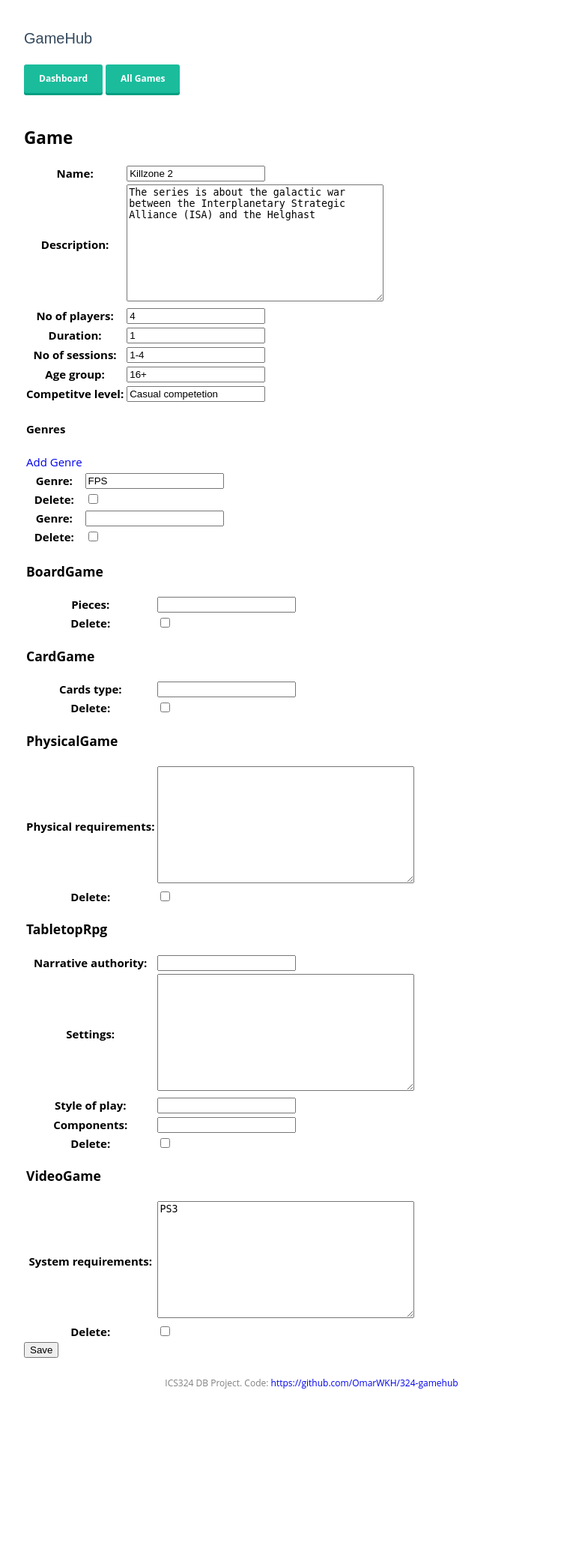
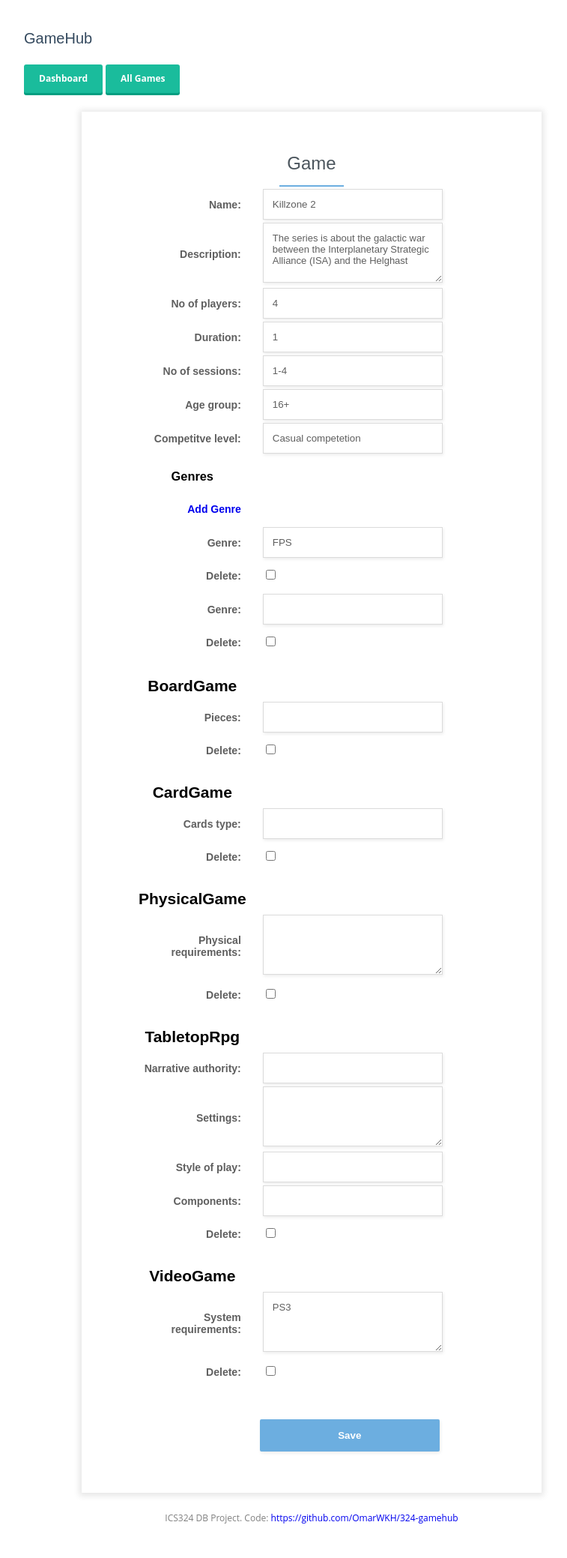
Before and after one commit to OmarWKH/324-gamehub, a Django app: a page that uses GameHub/templates/base.html in a window 1280 px wide. Shown: the whole page at 75% size, without its empty margins (224-981 px from the left). Before the commit the page ends 1852 px from the top, so only its background shows below. Run offline with Django 3.2, Linux system fonts and the light colour scheme; data comes from the database, SQL or seed files in the repository; data that the repository does not hold is empty; parts of the project's set-up code (start-up, migrations or seed data) failed here and were passed over; some libraries are stand-ins or nearby versions.

Commit message:
generalized form styles

```diff
--- a/GameHub/templates/base.html
+++ b/GameHub/templates/base.html
@@ -382,9 +382,8 @@
 				    transform: scale(1.5);
 				}
 
-
-.form-basic{
-    max-width: 640px;
+form{
+    max-width: 80%;
     margin: 0 auto;
     padding: 55px;
     box-sizing: border-box;
@@ -396,19 +395,16 @@
     text-align: center;
 }
 
-.form-basic .form-row{
+form .required,
+form tr,
+form .form-row{
     text-align: left;
     margin-bottom: 22px;
 }
 
-.form-basic .form-title-row{
-    text-align: center;
-    margin-bottom: 55px;
-}
-
 /* The form title */
 
-.form-basic h1{
+form h1{
     display: inline-block;
     box-sizing: border-box;
     color:  #4c565e;
@@ -418,7 +414,27 @@
     margin: 0;
 }
 
-.form-basic .form-row > label span{
+
+form .form-title-row{
+    text-align: center;
+    margin-bottom: 55px;
+}
+
+form h2{
+    text-align: center;
+	margin-bottom: 5px;
+	margin-top: 20px;
+}
+
+form h3,
+form .form-subtitle-row{
+	text-align: center;
+	margin-bottom: 10px;
+	margin-top: 15px;
+}
+
+form tr label,
+form .form-row > label span{
     display: inline-block;
     box-sizing: border-box;
     color: #5F5F5F;
@@ -428,7 +444,16 @@
     padding: 12px 25px;
 }
 
-.form-basic input{
+form a {
+    display: inline-block;
+    box-sizing: border-box;
+    width: 180px;
+    text-align: right;
+    vertical-align: top;
+    padding: 12px 25px;
+}
+
+form input{
     color:  #5f5f5f;
     box-sizing: border-box;
     width: 240px;
@@ -437,17 +462,17 @@
     border: 1px solid #dbdbdb;
 }
 
-.form-basic input[type=radio],
-.form-basic input[type=checkbox]{
+form input[type=radio],
+form input[type=checkbox]{
     box-shadow: none;
     width: auto;
 }
 
-.form-basic input[type=checkbox]{
+form input[type=checkbox]{
     margin-top: 13px;
 }
 
-.form-basic select{
+form select{
     background-color: #ffffff;
     color:  #5f5f5f;
     box-sizing: border-box;
@@ -457,7 +482,7 @@
     border: 1px solid #dbdbdb;
 }
 
-.form-basic textarea{
+form textarea{
     color:  #5f5f5f;
     box-sizing: border-box;
     width: 240px;
@@ -469,26 +494,27 @@
     resize: vertical;
 }
 
-.form-basic .form-radio-buttons{
+form .form-radio-buttons{
     display: inline-block;
     vertical-align: top;
 }
 
-.form-basic .form-radio-buttons > div{
+form .form-radio-buttons > div{
     margin-top: 10px;
 }
 
-.form-basic .form-radio-buttons label span{
+form .form-radio-buttons label span{
     margin-left: 8px;
     color: #5f5f5f;
     font-weight: normal;
 }
 
-.form-basic .form-radio-buttons input{
+form .form-radio-buttons input{
     width: auto;
 }
 
-.form-basic button{
+form input[type="submit"],
+form button{
     display: block;
     border-radius: 2px;
     background-color:  #6caee0;
@@ -505,40 +531,40 @@
 
 {#@media (max-width: 600px) {#}
 {##}
-{#    .form-basic{#}
+{#    form{#}
 {#        padding: 30px;#}
 {#        max-width: 480px;#}
 {#    }#}
 
-    .form-basic .form-row{
+    form .form-row{
         max-width: 300px;
         margin: 25px auto;
         text-align: left;
     }
 
-    .form-basic .form-title-row{
+    form .form-title-row{
         margin-bottom: 50px;
     }
 
-    .form-basic .form-row > label span{
+    form .form-row > label span{
         display: block;
         text-align: left;
         padding: 0 0 15px;
     }
 
-    .form-basic select{
+    form select{
         width: 240px;
     }
 
-    .form-basic input[type=checkbox]{
+    form input[type=checkbox]{
         margin-top:0;
     }
 
-    .form-basic .form-radio-buttons > div{
+    form .form-radio-buttons > div{
         margin: 0 0 10px;
     }
 
-    .form-basic button{
+    form button{
         margin: 0;
     }
 	</style>
--- a/GameHub/templates/gametest/game_form.html
+++ b/GameHub/templates/gametest/game_form.html
@@ -1,43 +1,16 @@
 {% extends "gametest/base.html" %}
 
 {% block title %}Create Game{% endblock %}
-
-{% comment %}
-{% block content %}
-<form method='POST'>
-	{% csrf_token %}
-	{{ game_form }}
-	<table id='type'>
-		<tr><td><a href="javascript:void(0)" id="add_type">Add Type</a></td></tr>
-		{{ type_formset.management_form }}
-		{% for form in type_formset %}
-			{{ form.as_table }}
-		{% endfor %}
-	</table>
-	<input type='submit' value='Save'>
-</form>
-
-<script>
-	var form_count = {{type_formset.total_form_count}};
-	$('#add_type').click(function() {
-		form_count++;
-		var form = '{{type_formset.empty_form|escapejs}}'.replace(/__prefix__/g, form_count-1);
-		$('#type').append(form)
-		$('#id_type-TOTAL_FORMS').val(form_count);
-	});
-</script>
-{% endblock %}
-{% endcomment %}
 
 {% block content %}
 <form method='POST'>
 	{% csrf_token %} <!-- some verification thing  -->
 	<table id='game'>
-		<h2>Game</h2>
+		<h1>Game</h1>
 		{{ game_form }}
 	</table>
 	<table id='genres'>
-		<tr><td><h4>Genres</h4></td></tr>
+		<tr><td><h3>Genres</h3></td></tr>
 		<tr><td><a href="javascript:void(0)" id="add_genre">Add Genre</a></td></tr>
 		{{ genres_formset.management_form }}
 		{% for form in genres_formset %}
@@ -47,7 +20,7 @@
 	<table id='types'>
 		{% for gametype_formset in gametypes_formsets %}
 			{{ gametype_formset.management_form }}
-			<tr><td><h3>{{ gametype_formset.model.type }}</h3></td></tr>
+			<tr><td><h2>{{ gametype_formset.model.type }}</h2></td></tr>
 			{% for form in gametype_formset.forms %}
 				{{ form }}
 			{% endfor %}
```
